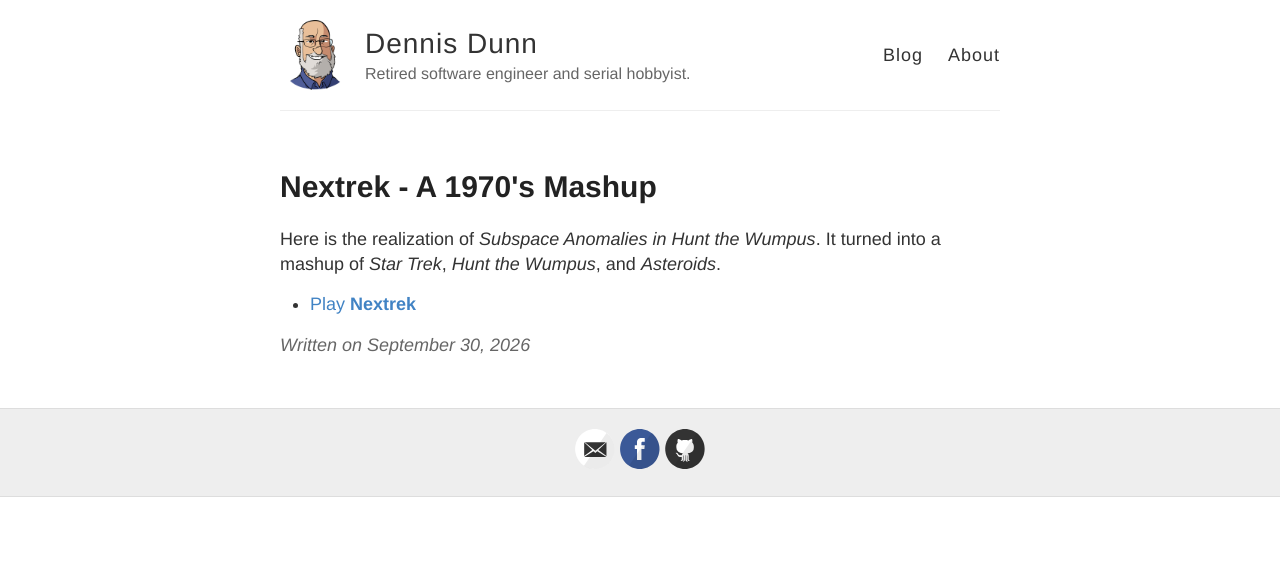
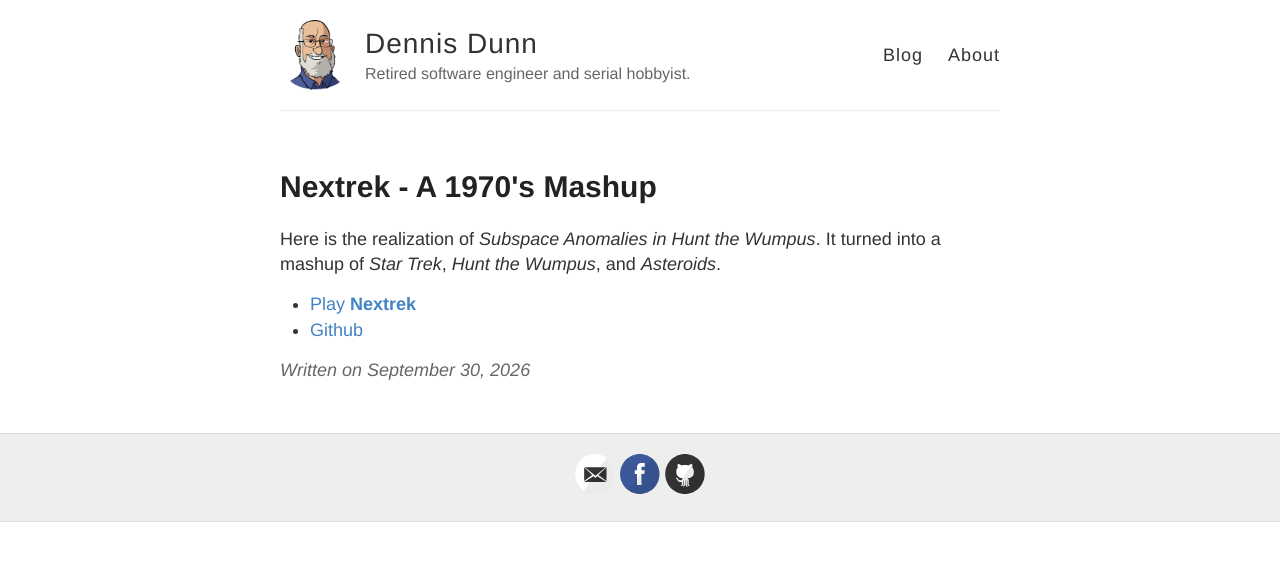
Before and after one commit to dennisdunn/dennisdunn.github.io, a Jekyll site: the page built from _posts/2026-09-30-nextrek-a-mashup.md, in a window 1280 px wide. Shown: the top 561 px of the page. Built offline with Jekyll 4.4.1, drawn with Linux system fonts in a browser that asks for light colours.

Commit message:
added gh link

```diff
--- a/_posts/2026-09-30-nextrek-a-mashup.md
+++ b/_posts/2026-09-30-nextrek-a-mashup.md
@@ -8,5 +8,6 @@
 turned into a mashup of *Star Trek*, *Hunt the Wumpus*, and *Asteroids*.
 
 - [Play **Nextrek**](https://dennisdunn.github.io/Nextrek/)
+- [Github](https://github.com/dennisdunn/Nextrek/)
 
 <!--more-->
```
